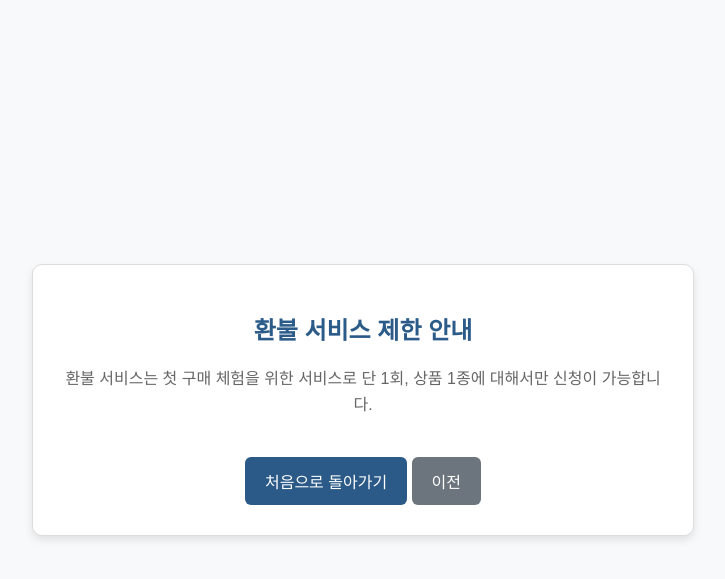
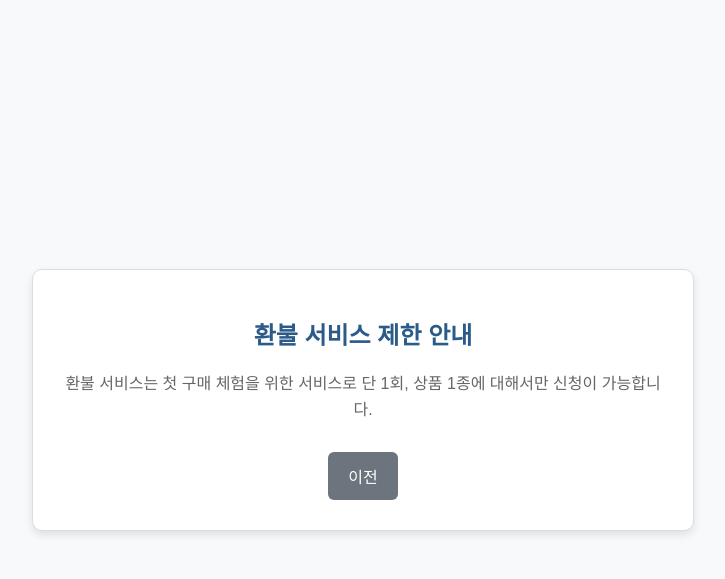
Before and after one commit to sdefgbhnjmj/100_percent_refund_page, a Flask app: template templates/refund_not_eligible.html in a window 1280 px wide. Shown: the top 579 px of the page, without its empty margins (277-1002 px from the left). Run offline with Flask 2, Linux system fonts and the light colour scheme; the template is opened without the code that fills it, so the values that code supplies are empty.

Commit message:
처음으로 돌아가기 삭제

```diff
--- a/templates/refund_not_eligible.html
+++ b/templates/refund_not_eligible.html
@@ -76,7 +76,6 @@
     <div class="container">
         <h1>환불 서비스 제한 안내</h1>
         <p>환불 서비스는 첫 구매 체험을 위한 서비스로 단 1회, 상품 1종에 대해서만 신청이 가능합니다.</p>
-        <button onclick="window.location.href='/'">처음으로 돌아가기</button>
         <button class="back-button" onclick="window.history.back()">이전</button>
     </div>
 </body>
```
